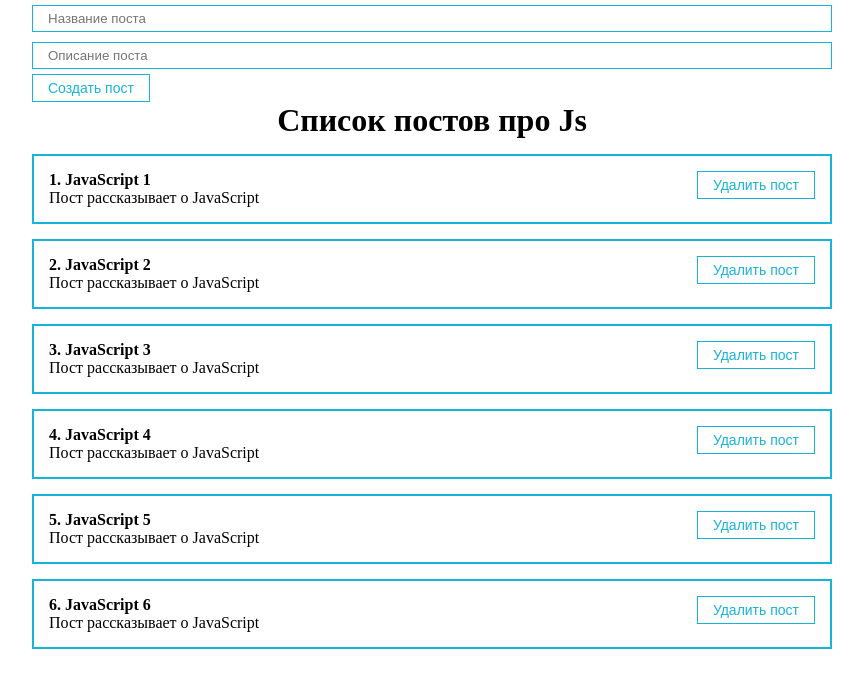
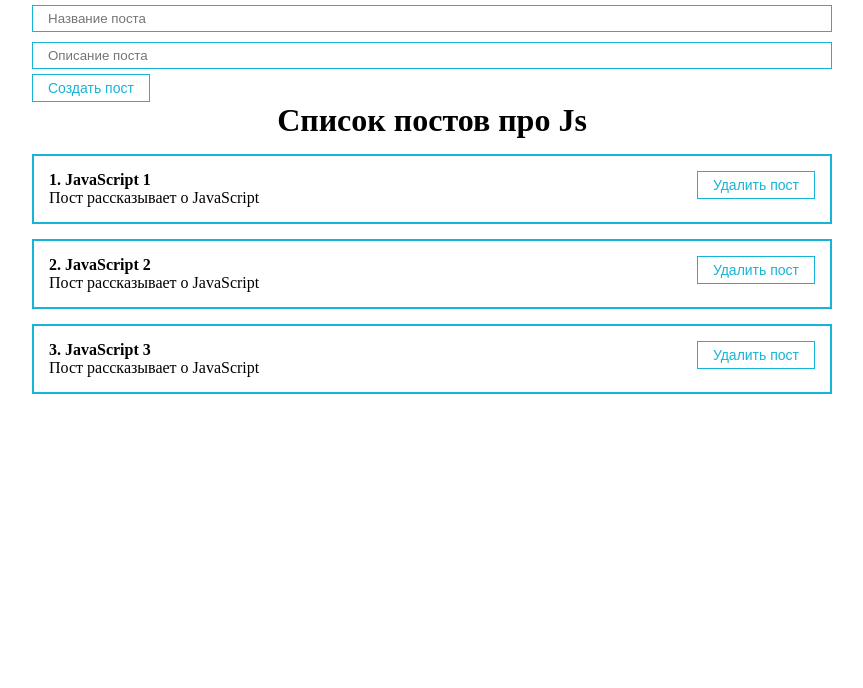
Before and after one commit to RainbowEclipsee/react-new-app, a React (Create React App) app: page / in a window 1280 px wide. Shown: the top 688 px of the page, without its empty margins (208-1071 px from the left). Built offline with nearby package versions, Linux system fonts and the light colour scheme.

Commit message:
add - posts 'not a found'

```diff
--- a/src/App.js
+++ b/src/App.js
@@ -10,18 +10,26 @@ import './styles/App.css'
 
 function App() {
   const [posts, setPosts] = useState([
-    { id: 1, title: 'JavaScript 1', body: 'Пост рассказывает о JavaScript' },
-    { id: 2, title: 'JavaScript 2', body: 'Пост рассказывает о JavaScript' },
-    { id: 3, title: 'JavaScript 3', body: 'Пост рассказывает о JavaScript' },
-    { id: 4, title: 'JavaScript 4', body: 'Пост рассказывает о JavaScript' },
-    { id: 5, title: 'JavaScript 5', body: 'Пост рассказывает о JavaScript' },
-    { id: 6, title: 'JavaScript 6', body: 'Пост рассказывает о JavaScript' },
+    {
+      id: 1,
+      title: 'JavaScript 1',
+      body: 'Пост рассказывает о JavaScript',
+    },
+    {
+      id: 2,
+      title: 'JavaScript 2',
+      body: 'Пост рассказывает о JavaScript',
+    },
+    {
+      id: 3,
+      title: 'JavaScript 3',
+      body: 'Пост рассказывает о JavaScript',
+    },
   ])
-
   const createPost = (newPost) => {
     setPosts([...posts, newPost])
   }
-  // Получаем post из дочернего компонента
+  // Получаем (post) из дочернего компонента
   const removePost = (post) => {
     setPosts(posts.filter((p) => p.id !== post.id))
   }
@@ -29,11 +37,15 @@ function App() {
   return (
     <div className="App">
       <PostForm create={createPost} />
-      <PostList
-        remove={removePost}
-        posts={posts}
-        title={'Список постов про Js'}
-      />
+      {posts.length !== 0 ? (
+        <PostList
+          remove={removePost}
+          posts={posts}
+          title={'Список постов про Js'}
+        />
+      ) : (
+        <h1 style={{ textAlign: 'center' }}>Посты не найдены!</h1>
+      )}
     </div>
   )
 }
--- a/src/components/PostForm.jsx
+++ b/src/components/PostForm.jsx
@@ -12,6 +12,7 @@ const PostForm = ({ create }) => {
     const newPost = {
       ...post,
       id: Date.now(),
+      car: 'Volga',
     }
     create(newPost)
     //Очищаем наши input`s
```
